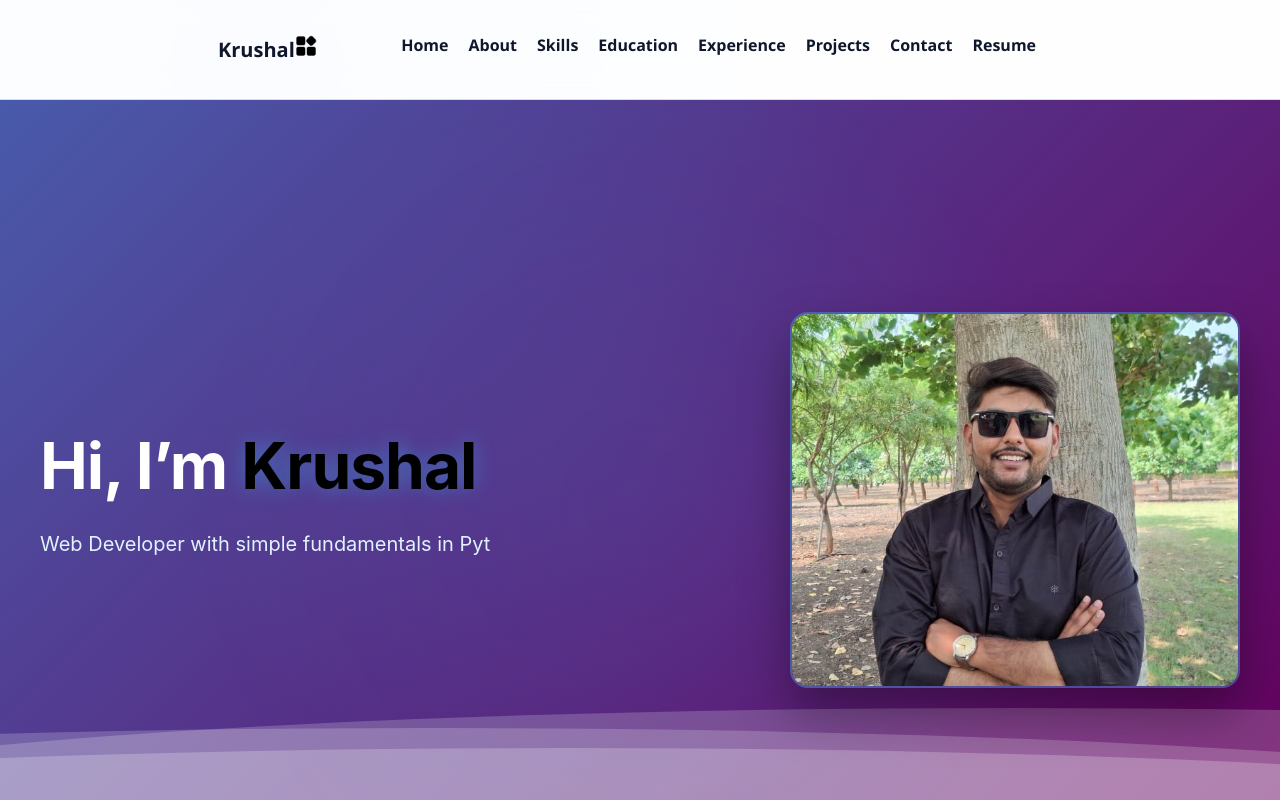
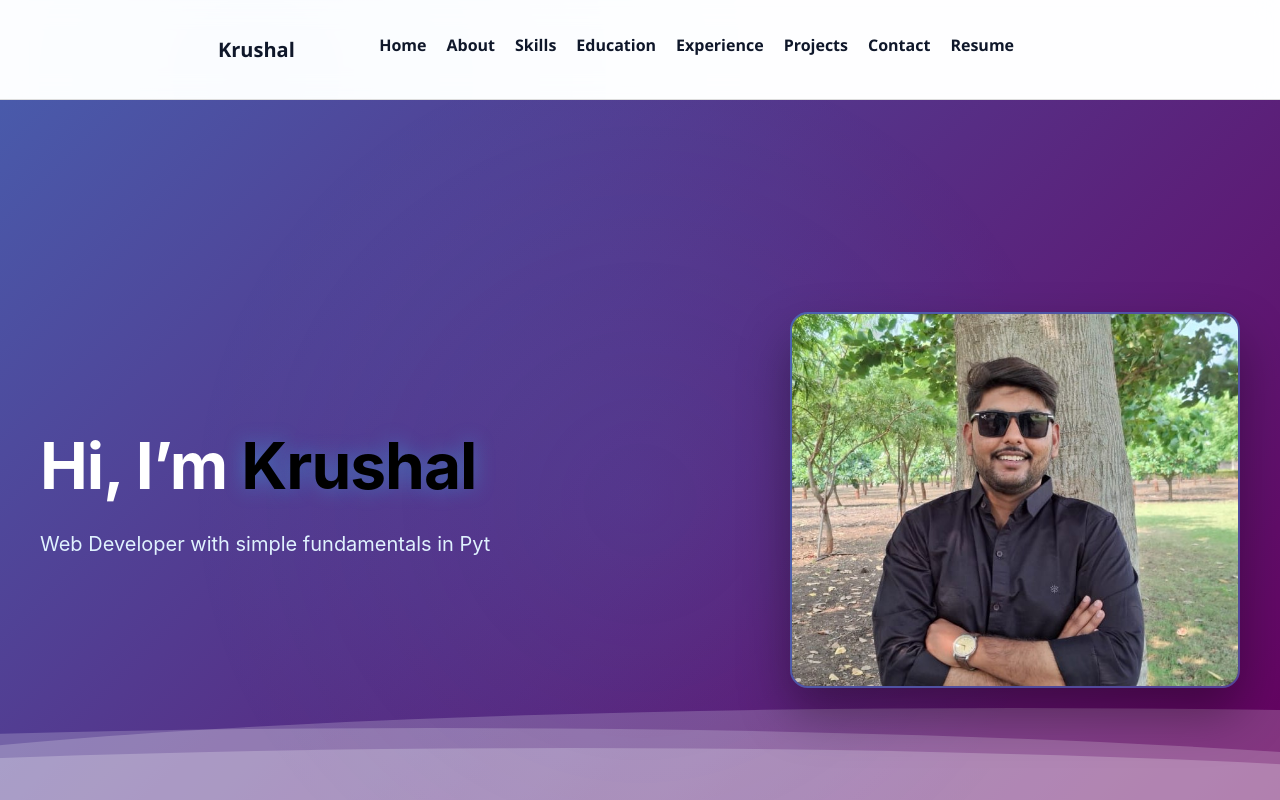
Before and after one commit to Krushal-Patel/Krushal-Portfolio, a plain HTML site: page index.html in a window 1280 px wide. Shown: the top 800 px of the page. Drawn offline with Linux system fonts and the light colour scheme.

Commit message:
Fiexed Navbar oversize 1

```diff
--- a/assets/css/style.css
+++ b/assets/css/style.css
@@ -1090,13 +1090,14 @@ body {
    MOBILE ICON
 ================================ */
 .nav-mobile {
-  display: block;
-  z-index: 4000;        /* 🔥 VERY IMPORTANT */
-  position: relative;
+  display: none;
 }
+
 @media (max-width: 768px) {
   .nav-mobile {
     display: block;
+    z-index: 4000;        /* 🔥 VERY IMPORTANT */
+  position: relative;
   }
 }
 .nav-icon-img {
@@ -1199,3 +1200,5 @@ html, body {
 .navbar {
   z-index: 3000;
 }
+
+/* Desktop default: icon hidden */
```
